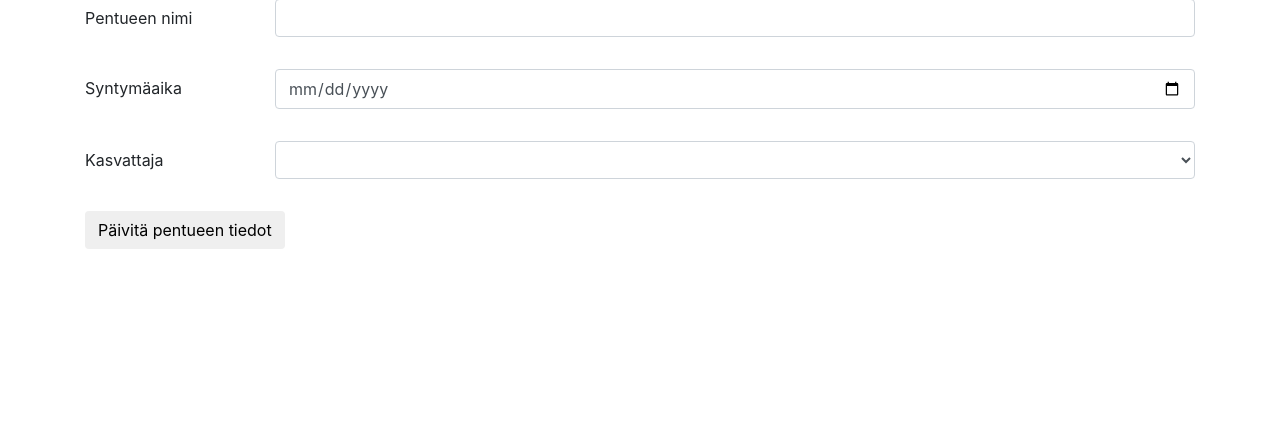
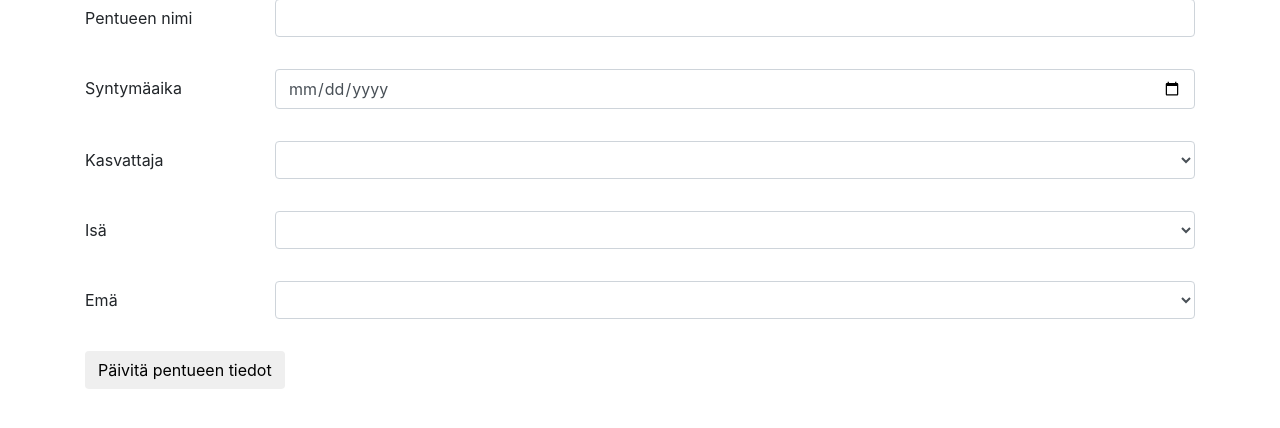
Before and after one commit to sovalke/ktietokanta, a Flask app: template application/templates/litters/pentue_muokkaus.html in a window 1280 px wide. Shown: the part 121-549 px from the top of the page. Run offline with Flask 2, Linux system fonts and the light colour scheme; the template is opened without the code that fills it: values that come from a table or form of the project are taken from there, others are empty; data comes from the database, SQL or seed files in the repository; some libraries are stand-ins or nearby versions.

Commit message:
Varmistettu, että lomake muistaa aiemmin tallennetut tiedot

```diff
--- a/application/templates/litters/pentue_muokkaus.html
+++ b/application/templates/litters/pentue_muokkaus.html
@@ -41,7 +41,30 @@
             {% endfor %}
         </ul>
     </div>
+    <div class="form-group row">
+        {{ form.isa.label(class_="col-sm-2 col-form-label") }}
+        <div class="col-sm-10">
+            {{ form.isa(class_="form-control") }}
+        </div>
 
+        <ul>
+            {% for error in form.isa.errors %}
+            <li>{{ error }}</li>
+            {% endfor %}
+        </ul>
+    </div>
+    <div class="form-group row">
+        {{ form.ema.label(class_="col-sm-2 col-form-label") }}
+        <div class="col-sm-10">
+            {{ form.ema(class_="form-control") }}
+        </div>
+
+        <ul>
+            {% for error in form.ema.errors %}
+            <li>{{ error }}</li>
+            {% endfor %}
+        </ul>
+    </div>
     <div class="form-group col-sm-10 row">
         <input type="submit" value="Päivitä pentueen tiedot" class="btn" />
     </div>
```
Lines whose indentation alone changed are shown as unchanged.
